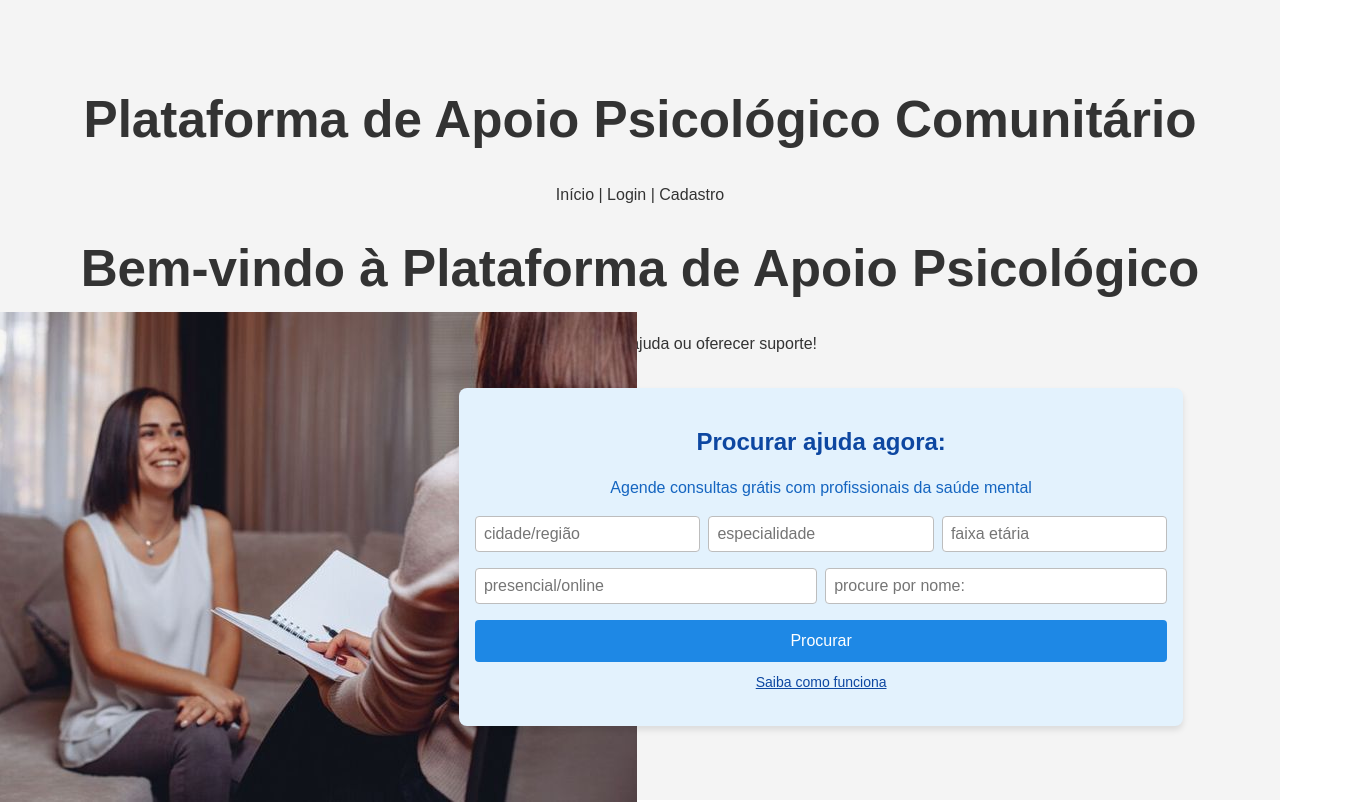
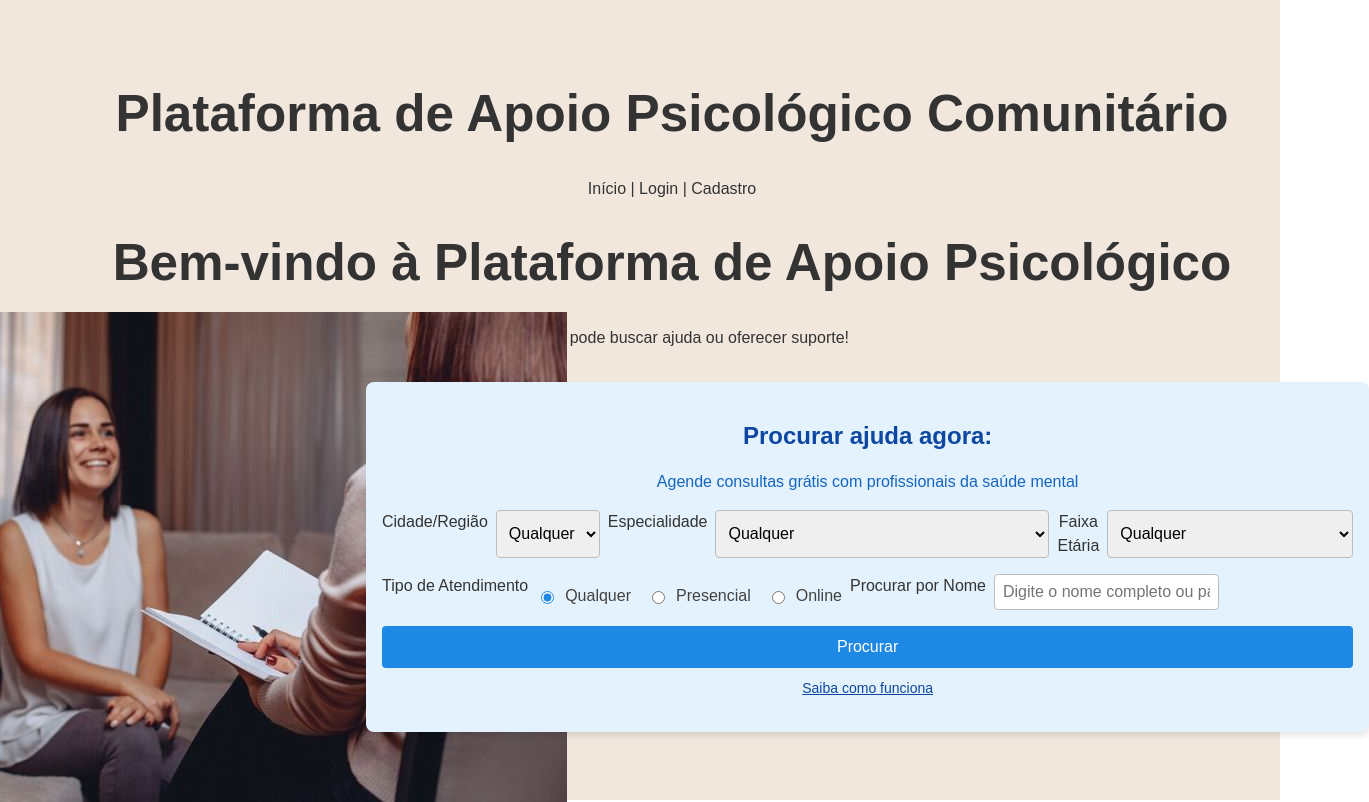
Before and after one commit to gusmrtns/plataforma-de-apoio-psicologico-comunitario, a React (Vite) app in the folder plataforma-apoio/: page / in a window 1280 px wide. Shown: the whole page, 1369 px wide, since content can reach past the window. Built offline with nearby package versions, Linux system fonts and the light colour scheme.

Commit message:
feat: adicionar tela de busca com selects, rádio para atendimento e lógica inicial de autocomplete

```diff
--- a/plataforma-apoio/src/components/Busca.jsx
+++ b/plataforma-apoio/src/components/Busca.jsx
@@ -1,9 +1,22 @@
 
 import "../styles/Busca.css";
 import ImagemBusca from "../assets/terapeuta_com_paciente_page_busca.jpg";
-
+import { estados } from "../utils/estados";
+import { especialidades } from "../utils/especialidades";
+import { faixasEtarias } from "../utils/faixasEtarias";
+import { useState } from "react";
+import { handleInputChange, handleSugestaoClick } from "../scripts/autocompleteHandlers";
+import { profissionaisMock } from "../utils/profissionaisMock";
 
 const Busca = () => {
+
+  {/* Adicione um estado para armazenar o tipo de atendimento selecionado pelo usuário. */}
+  const [tipoAtendimento, setTipoAtendimento] = useState("qualquer");
+
+  {/* Adicione um estado para armazenar o nome digitado pelo usuário. */}
+  const [nome, setNome] = useState("");
+  const [sugestoes, setSugestoes] = useState([]);
+
   return (
     <div className="container">
       <div className="imagem-container">
@@ -17,34 +30,118 @@ const Busca = () => {
           Agende consultas grátis com profissionais da saúde mental
         </p>
         <form className="busca-form">
+
+          {/* Campo de Região */}
           <div className="busca-campo">
+          <label htmlFor="estado" className="busca-label">
+              Cidade/Região
+            </label>
+            <select id="estado" className="busca-input">
+              <option value="">Qualquer</option>
+              {estados.map((estado, index) => (
+                <option key={index} value={estado}>
+                  {estado}
+                </option>
+              ))}
+            </select>
+
+            {/* Campo de Especialidade */}
+          <div className="busca-campo">
+            <label htmlFor="especialidade" className="busca-label">
+              Especialidade
+            </label>
+            <select id="especialidade" className="busca-input">
+              <option value="">Qualquer</option>
+              {especialidades.map((especialidade, index) => (
+                <option key={index} value={especialidade}>
+                  {especialidade}
+                </option>
+              ))}
+            </select>
+          </div>
+
+            {/* Campo de Faixa Etária */}
+          <div className="busca-campo">
+            <label htmlFor="faixa-etaria" className="busca-label">
+              Faixa Etária
+            </label>
+            <select id="faixa-etaria" className="busca-input">
+              <option value="">Qualquer</option>
+              {faixasEtarias.map((faixa, index) => (
+                <option key={index} value={faixa}>
+                  {faixa}
+                </option>
+              ))}
+            </select>
+          </div>
+          </div>
+
+          <div className="busca-campo">
+            {/* Campo de Tipo de Atendimento */}
+          <div className="busca-campo">
+            <label className="busca-label">Tipo de Atendimento</label>
+            <div className="radio-container">
+              <label className="radio-label">
+                <input
+                  type="radio"
+                  name="tipo-atendimento"
+                  value="qualquer"
+                  checked={tipoAtendimento === "qualquer"}
+                  onChange={(e) => setTipoAtendimento(e.target.value)}
+                />
+                Qualquer
+              </label>
+              <label className="radio-label">
+                <input
+                  type="radio"
+                  name="tipo-atendimento"
+                  value="presencial"
+                  checked={tipoAtendimento === "presencial"}
+                  onChange={(e) => setTipoAtendimento(e.target.value)}
+                />
+                Presencial
+              </label>
+              <label className="radio-label">
+                <input
+                  type="radio"
+                  name="tipo-atendimento"
+                  value="online"
+                  checked={tipoAtendimento === "online"}
+                  onChange={(e) => setTipoAtendimento(e.target.value)}
+                />
+                Online
+              </label>
+            </div>
+          </div>
+            {/* Campo de Procurar por Nome com Autocomplete */}
+          <div className="busca-campo autocomplete-container">
+            <label htmlFor="nome" className="busca-label">
+              Procurar por Nome
+            </label>
             <input
               type="text"
-              placeholder="cidade/região"
+              id="nome"
               className="busca-input"
+              placeholder="Digite o nome completo ou parcial"
+              value={nome}
+              onChange={(e) =>
+                handleInputChange(e.target.value, profissionaisMock, setSugestoes)
+              }
             />
-            <input
-              type="text"
-              placeholder="especialidade"
-              className="busca-input"
-            />
-            <input
-              type="text"
-              placeholder="faixa etária"
-              className="busca-input"
-            />
+            {sugestoes.length > 0 && (
+              <ul className="autocomplete-sugestoes">
+                {sugestoes.map((sugestao, index) => (
+                  <li
+                    key={index}
+                    className="autocomplete-item"
+                    onClick={() => handleSugestaoClick(sugestao, setNome, setSugestoes)}
+                  >
+                    {sugestao}
+                  </li>
+                ))}
+              </ul>
+            )}
           </div>
-          <div className="busca-campo">
-            <input
-              type="text"
-              placeholder="presencial/online"
-              className="busca-input"
-            />
-            <input
-              type="text"
-              placeholder="procure por nome:"
-              className="busca-input"
-            />
           </div>
           <button type="submit" className="busca-botao">
             Procurar
--- /dev/null
+++ b/plataforma-apoio/src/scripts/autocomplete.js
@@ -0,0 +1,14 @@
+/**
+ * Filtra uma lista de nomes com base no valor de entrada.
+ * @param input O texto digitado pelo usuário.
+ * @param lista A lista de itens para buscar.
+ * @returns Uma lista filtrada de itens que correspondem ao texto.
+ */
+export const filtrarSugestoes = (input, lista) => {
+    if (!input) {
+      return []; // Retorna uma lista vazia se o input estiver vazio
+    }
+    return lista.filter((item) =>
+      item.toLowerCase().includes(input.toLowerCase())
+    );
+  };
--- /dev/null
+++ b/plataforma-apoio/src/scripts/autocompleteHandlers.js
@@ -0,0 +1,23 @@
+import { filtrarSugestoes } from "./autocomplete";
+
+/**
+ * Lida com mudanças no input de texto e atualiza as sugestões.
+ * @param {string} valor - O valor atual do input.
+ * @param {string[]} lista - A lista de nomes para filtrar.
+ * @param {function} setSugestoes - Função para atualizar as sugestões.
+ */
+export const handleInputChange = (valor, lista, setSugestoes) => {
+  const sugestoesFiltradas = filtrarSugestoes(valor, lista);
+  setSugestoes(sugestoesFiltradas);
+};
+
+/**
+ * Lida com o clique em uma sugestão.
+ * @param {string} sugestao - O nome selecionado na lista de sugestões.
+ * @param {function} setNome - Função para atualizar o valor do input.
+ * @param {function} setSugestoes - Função para limpar as sugestões.
+ */
+export const handleSugestaoClick = (sugestao, setNome, setSugestoes) => {
+  setNome(sugestao);
+  setSugestoes([]);
+};
--- a/plataforma-apoio/src/styles/Busca.css
+++ b/plataforma-apoio/src/styles/Busca.css
@@ -107,3 +107,62 @@
   .busca-link:hover {
     color: #1565c0; /* Azul médio */
   }
+
+  /* Container dos radios */
+.radio-container {
+  display: flex;
+  gap: 16px;
+  margin-top: 8px;
+}
+
+/* Estilo dos labels */
+.radio-label {
+  font-size: 1rem;
+  color: #424242; /* Cinza escuro */
+  display: flex;
+  align-items: center;
+  gap: 8px;
+  cursor: pointer;
+}
+
+/* Estilo do input radio */
+.radio-label input {
+  accent-color: #1e88e5; /* Azul para o radio */
+  cursor: pointer;
+}
+
+/* Container do autocomplete */
+.autocomplete-container {
+  position: relative;
+}
+
+/* Lista de sugestões */
+.autocomplete-sugestoes {
+  position: absolute;
+  top: 100%;
+  left: 0;
+  right: 0;
+  background: #fff;
+  border: 1px solid #bdbdbd; /* Borda cinza */
+  border-radius: 4px;
+  box-shadow: 0 4px 6px rgba(0, 0, 0, 0.1);
+  z-index: 10;
+  max-height: 200px;
+  overflow-y: auto;
+  padding: 0;
+  margin: 4px 0 0;
+  list-style: none;
+}
+
+/* Item da lista de sugestões */
+.autocomplete-item {
+  padding: 8px;
+  cursor: pointer;
+  font-size: 1rem;
+  color: #424242;
+}
+
+.autocomplete-item:hover {
+  background-color: #e3f2fd; /* Azul claro */
+  color: #0d47a1; /* Azul escuro */
+}
--- a/plataforma-apoio/src/styles/Global.scss
+++ b/plataforma-apoio/src/styles/Global.scss
@@ -2,7 +2,7 @@ body {
     font-family: Arial, sans-serif;
     margin: 0;
     padding: 0;
-    background-color: #f4f4f4;
+    background-color: #F1E7DD;
     color: #333;
   }
 
--- /dev/null
+++ b/plataforma-apoio/src/utils/especialidades.js
@@ -0,0 +1,11 @@
+export const especialidades = [
+    "Psicoterapia Infantil",
+    "Psicologia Escolar",
+    "Psicologia do Trabalho",
+    "Terapia de Casal",
+    "Terapia Familiar",
+    "Terapia Cognitivo-Comportamental (TCC)",
+    "Psicologia Social",
+    "Psicologia do Esporte",
+    "Psicologia Comunitária",
+  ];
--- /dev/null
+++ b/plataforma-apoio/src/utils/estados.js
@@ -0,0 +1,4 @@
+export const estados = [
+    "AC", "AL", "AP", "AM", "BA", "CE", "DF", "ES", "GO", "MA", "MT", "MS", "MG",
+    "PA", "PB", "PR", "PE", "PI", "RJ", "RN", "RS", "RO", "RR", "SC", "SP", "SE", "TO"
+];
--- /dev/null
+++ b/plataforma-apoio/src/utils/faixasEtarias.js
@@ -0,0 +1,7 @@
+export const faixasEtarias = [
+    "Crianças (0–12 anos)",
+    "Adolescentes (13–17 anos)",
+    "Jovens Adultos (18–25 anos)",
+    "Adultos (26–59 anos)",
+    "Idosos (60+ anos)",
+  ];
--- /dev/null
+++ b/plataforma-apoio/src/utils/profissionaisMock.js
@@ -0,0 +1,10 @@
+export const profissionaisMock = [
+    "João Silva",
+    "Maria Santos",
+    "Ana Costa",
+    "Carlos Pereira",
+    "Mariana Almeida",
+    "Paulo Oliveira",
+    "Beatriz Souza",
+    "Gabriel Machado",
+  ];
```
